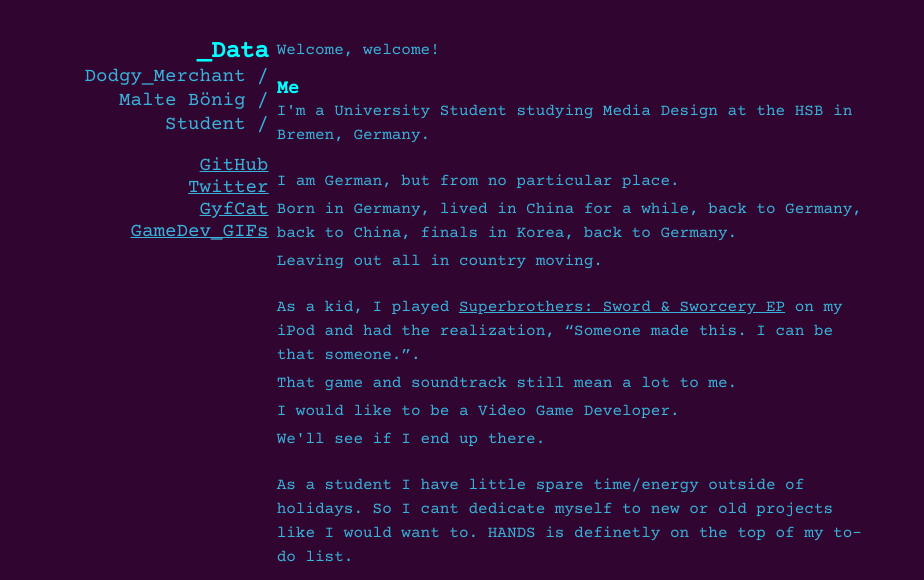
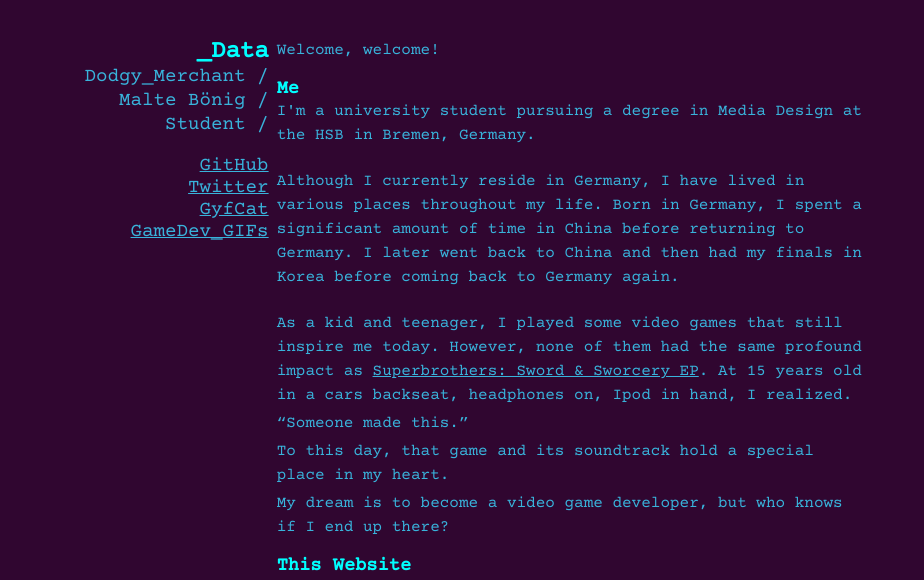
Before and after one commit to DodgyMerchant/DodgyMerchant.github.io, a plain HTML site: page index.html in a window 1280 px wide. Shown: the part 154-734 px from the top of the page, without its empty margins (0-924 px from the left). Drawn offline with nearby package versions, Linux system fonts and the light colour scheme; a web font is replaced by a local one.

Commit message:
Updated about text

```diff
--- a/index.html
+++ b/index.html
@@ -2,10 +2,7 @@
 <html lang="en">
   <head>
     <!-- #region Global site tag (gtag.js) - Google Analytics -->
-    <script
-      async
-      src="https://www.googletagmanager.com/gtag/js?id=G-P2RX44N8JS"
-    ></script>
+    <script async src="https://www.googletagmanager.com/gtag/js?id=G-P2RX44N8JS"></script>
     <script>
       window.dataLayer = window.dataLayer || [];
       function gtag() {
@@ -60,22 +57,9 @@
         <p>Malte Bönig /</p>
         <p>Student /</p>
         <br />
-        <a
-          href="https://github.com/DodgyMerchant"
-          target="_blank"
-          class="clickable delink"
-          >GitHub</a
-        ><a
-          href="https://twitter.com/Dodgy_Merchant"
-          target="_blank"
-          class="clickable delink"
-          >Twitter</a
-        ><a
-          href="https://gfycat.com/@hiro_hunter"
-          target="_blank"
-          class="clickable delink"
-          title="My uploaded GIFs."
-          >GyfCat</a
+        <a href="https://github.com/DodgyMerchant" target="_blank" class="clickable delink">GitHub</a
+        ><a href="https://twitter.com/Dodgy_Merchant" target="_blank" class="clickable delink">Twitter</a
+        ><a href="https://gfycat.com/@hiro_hunter" target="_blank" class="clickable delink" title="My uploaded GIFs.">GyfCat</a
         ><a
           href="https://gfycat.com/@hiro_hunter/collections/O2QD8ZGp/gamedev-representative"
           target="_blank"
@@ -138,57 +122,42 @@
         <p>Welcome, welcome!</p>
         <section>
           <h3>Me</h3>
+          <p>I'm a university student pursuing a degree in Media Design at the HSB in Bremen, Germany.</p>
+          <br />
           <p>
-            I'm a University Student studying Media Design at the HSB in Bremen,
-            Germany.
+            Although I currently reside in Germany, I have lived in various places throughout my life. Born in Germany, I spent a
+            significant amount of time in China before returning to Germany. I later went back to China and then had my finals in
+            Korea before coming back to Germany again.
           </p>
           <br />
-          <p>I am German, but from no particular place.</p>
           <p>
-            Born in Germany, lived in China for a while, back to Germany, back
-            to China, finals in Korea, back to Germany.
-          </p>
-          <p>Leaving out all in country moving.</p>
-          <br />
-          <p>
-            As a kid, I played
+            As a kid and teenager, I played some video games that still inspire me today. However, none of them had the same
+            profound impact as
             <a
               href="https://store.steampowered.com/app/204060/Superbrothers_Sword__Sworcery_EP/"
               target="_blank"
               class="clickable delink"
               title="Link to the game on steam."
               >Superbrothers: Sword & Sworcery EP</a
-            >
-            on my iPod and had the realization, “Someone made this. I can be
-            that someone.”.
+            >. At 15 years old in a cars backseat, headphones on, Ipod in hand, I realized.
           </p>
-          <p>That game and soundtrack still mean a lot to me.</p>
-          <p>I would like to be a Video Game Developer.</p>
-          <p>We'll see if I end up there.</p>
-          <br />
-          <p>
-            As a student I have little spare time/energy outside of holidays. So
-            I cant dedicate myself to new or old projects like I would want to.
-            HANDS is definetly on the top of my to-do list.
-          </p>
+          <p>“Someone made this.”</p>
+          <p>To this day, that game and its soundtrack hold a special place in my heart.</p>
+          <p>My dream is to become a video game developer, but who knows if I end up there?</p>
         </section>
         <section>
           <h3>This Website</h3>
+          <p>is my portfolio, a positive representation of my past and current projects and ideas.</p>
           <p>
-            is my portfolio, a positive representation of my past and current
-            projects and ideas.
-          </p>
-          <p>
-            This includes but is not limited to Websites, Video Games,
-            University assignments and other projects public and private.
+            This includes but is not limited to Websites, Video Games, University assignments and other projects public and
+            private.
           </p>
           <br />
+          <p>As an aspiring Video Game Developer, I must admit that many of my personal game projects are unfinished.</p>
+          <p>Of which some nonetheless hold an essence which I wish to share.</p>
           <p>
-            As an aspiring Video Game Developer, I must admit that many of my
-            personal game projects are unfinished.
-          </p>
-          <p>
-            Of which some nonetheless hold an essence which I wish to share.
+            As a student I have little spare time/energy outside of holidays. So I cant dedicate myself to new or old projects
+            like I would want to. HANDS is definetly on the top of my to-do list.
           </p>
         </section>
       </article>
@@ -224,10 +193,7 @@
               <h3 id="content-headline">Project Name</h3>
               <div class="flexContainer">
                 <div>
-                  <p id="content-subline">
-                    Sub headline text. One or Two lines of text to describe the
-                    project.
-                  </p>
+                  <p id="content-subline">Sub headline text. One or Two lines of text to describe the project.</p>
                   <p id="content-date">DATE</p>
                 </div>
                 <div id="project-status">
@@ -260,9 +226,7 @@
     <footer class="selectNone">
       <p>
         Contact me:
-        <a class="selectAll" href="mailto:admin@dodgymerchant.dev"
-          >admin@dodgymerchant.dev
-        </a>
+        <a class="selectAll" href="mailto:admin@dodgymerchant.dev">admin@dodgymerchant.dev </a>
       </p>
     </footer>
   </body>
```
